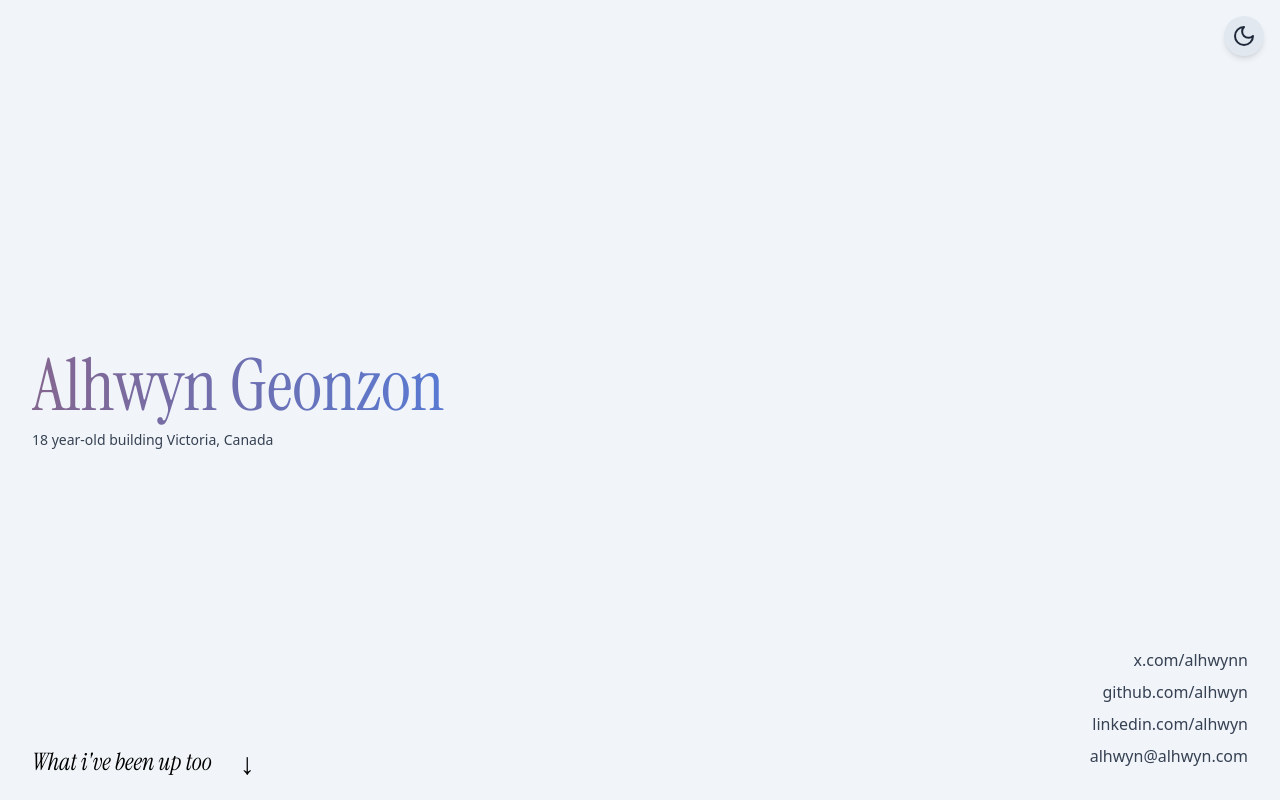
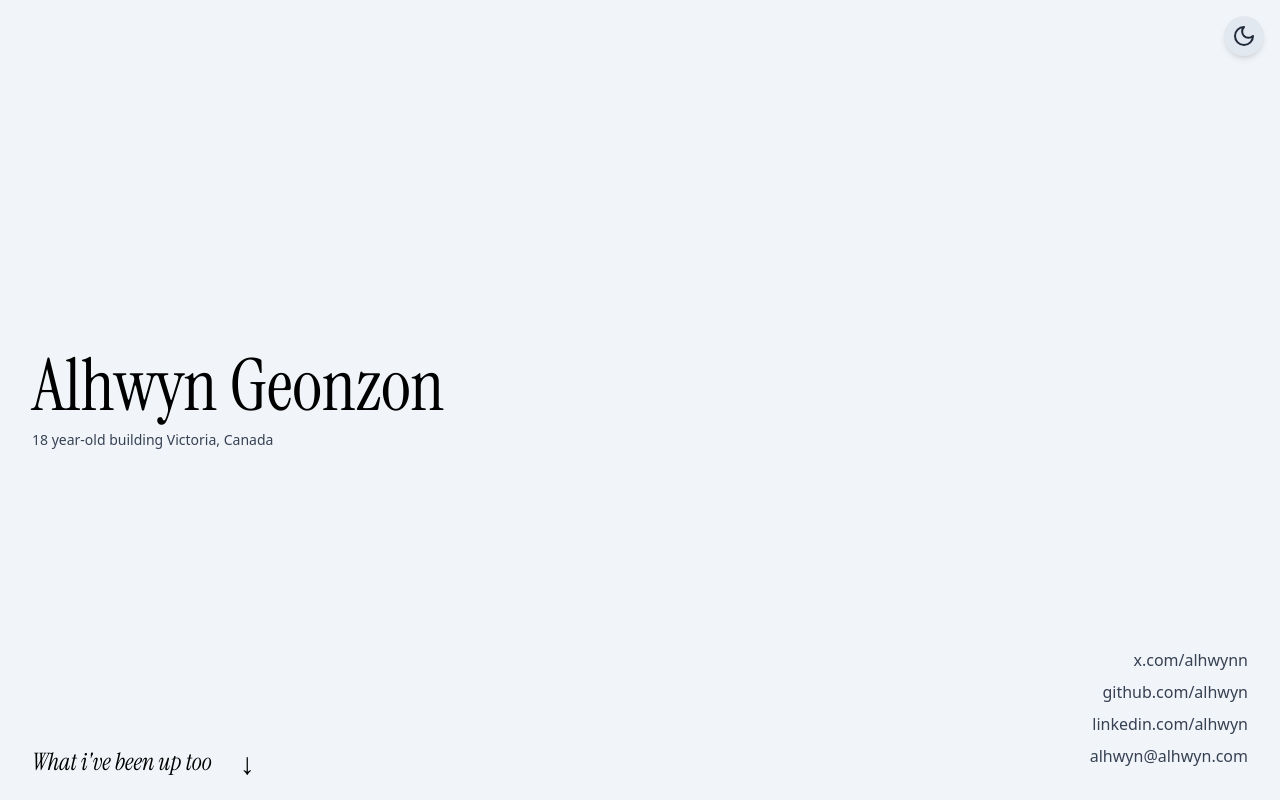
Before and after one commit to Alhwyn/portfolio, a Next.js app: page / in a window 1280 px wide. Shown: the top 800 px of the page. Built offline with nearby package versions, Linux system fonts and the light colour scheme.

Commit message:
remvoe gradient changes

```diff
--- a/app/page.tsx
+++ b/app/page.tsx
@@ -72,7 +72,7 @@ export default function Home() {
       {/* Hero section */}
       <section className="relative min-h-screen w-full px-4 sm:px-8 flex flex-col justify-center items-start gap-8 bg-slate-100 text-black dark:bg-slate-900 dark:text-neutral-400">
           <div className="w-full">
-            <h1 className="text-4xl sm:text-5xl md:text-6xl lg:text-7xl instrument-serif-regular gradient-text pb-2">Alhwyn Geonzon</h1>
+            <h1 className="text-4xl sm:text-5xl md:text-6xl lg:text-7xl instrument-serif-regular text-black dark:text-neutral-100 pb-2">Alhwyn Geonzon</h1>
             <p className="text-gray-700 text-sm sm:text-md dark:text-neutral-400">18 year-old building Victoria, Canada</p>
           </div>
 
@@ -90,7 +90,7 @@ export default function Home() {
           </div>
 
           <div className="absolute bottom-5 left-4 sm:left-8 flex flex-col sm:flex-row items-start sm:items-center gap-2 sm:gap-x-2 w-auto">
-            <h3 className="text-lg sm:text-xl md:text-2xl instrument-serif-regular-italic">What i've been up too</h3>
+            <h3 className="text-lg sm:text-xl md:text-2xl instrument-serif-regular-italic">What i&apos;ve been up too</h3>
             <span className="pl-0 sm:pl-5 text-2xl sm:text-3xl slow-bounce z-10 relative">↓</span>
           </div>
       </section>
--- a/components/ArchiveGrid.tsx
+++ b/components/ArchiveGrid.tsx
@@ -30,9 +30,9 @@ export function ArchiveGrid({ projects }: ArchiveGridProps) {
   }
 
   // Ensure we have at least 9 items to fill the 3x3 grid, pad with empty slots
-  const paddedProjects = [...projects];
+  const paddedProjects: (ArchiveProject | null)[] = [...projects];
   while (paddedProjects.length < 9) {
-    paddedProjects.push(null as any);
+    paddedProjects.push(null);
   }
 
   return (
```
